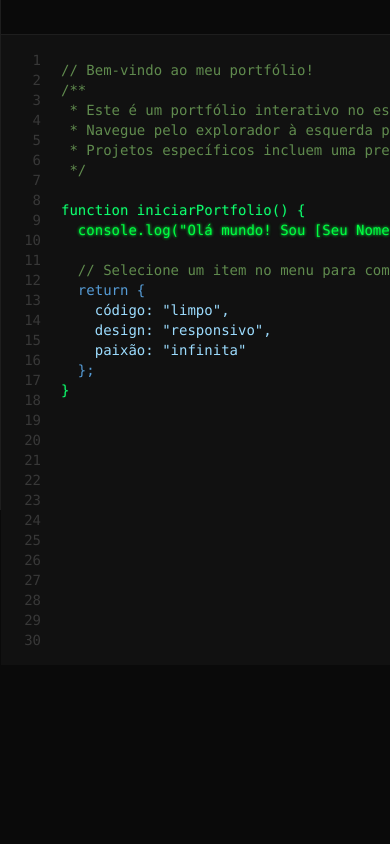
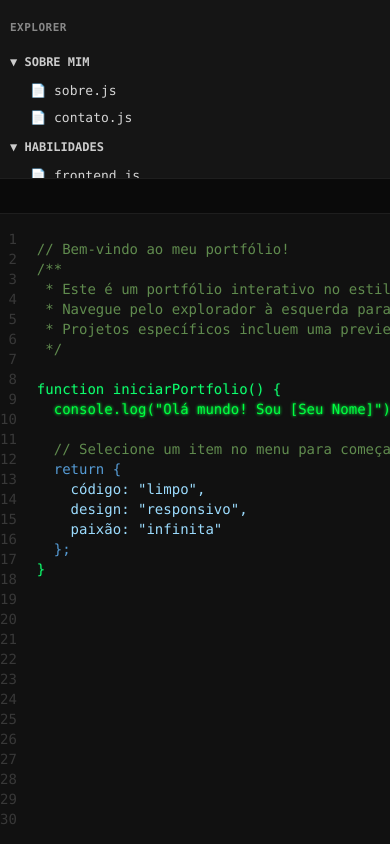
Before and after one commit to nandotPro/Portfolio, a Next.js app: page / in a window 390 px wide. Built offline with nearby package versions, Linux system fonts and the light colour scheme.

Commit message:
feat: add layout ajustment

```diff
--- a/app/globals.css
+++ b/app/globals.css
@@ -26,11 +26,12 @@
   --font-mono: monospace;
 }
 
-@media (prefers-color-scheme: dark) {
-  :root {
-    --background: #0a0a0a;
-    --foreground: #ededed;
-  }
+html, body, #__next {
+  height: 100vh;
+  width: 100vw;
+  margin: 0;
+  padding: 0;
+  overflow: hidden;
 }
 
 * {
@@ -39,10 +40,7 @@
   margin: 0;
 }
 
-html,
 body {
-  max-width: 100vw;
-  overflow-x: hidden;
   background-color: var(--background);
   color: var(--text-color);
   font-family: 'Consolas', 'Monaco', 'Courier New', monospace;
--- a/app/layout.tsx
+++ b/app/layout.tsx
@@ -12,8 +12,8 @@ export default function RootLayout({
   children: React.ReactNode;
 }>) {
   return (
-    <html lang="pt-BR">
-      <body>
+    <html lang="pt-BR" className="h-full w-full">
+      <body className="h-full w-full overflow-hidden">
         {children}
       </body>
     </html>
--- a/app/page.tsx
+++ b/app/page.tsx
@@ -2,6 +2,8 @@ import Layout from '@/components/Layout';
 
 export default function Home() {
   return (
-    <Layout />
+    <main className="h-screen w-screen overflow-hidden">
+      <Layout />
+    </main>
   );
 }
--- a/components/Layout.module.css
+++ b/components/Layout.module.css
@@ -1,11 +1,22 @@
 .container {
-  min-height: 100vh;
+  height: 100vh;
+  width: 100vw;
   display: flex;
   flex-direction: column;
+  overflow: hidden;
 }
 
 .editorContainer {
   display: flex;
   flex: 1;
-  height: 100vh;
+  height: 100%;
+  width: 100%;
+  overflow: hidden;
 }
+
+/* Regra de mídia para dispositivos móveis */
+@media (max-width: 768px) {
+  .editorContainer {
+    flex-direction: column;
+  }
+}
--- a/components/Sidebar.module.css
+++ b/components/Sidebar.module.css
@@ -5,6 +5,7 @@
   border-right: 1px solid #1e1e1e;
   padding-top: 10px;
   height: 100%;
+  z-index: 10;
 }
 
 .explorerHeader {
@@ -49,3 +50,14 @@
   color: var(--matrix-green);
   text-shadow: 0 0 3px var(--matrix-green-glow);
 }
+
+/* Regra de mídia para dispositivos móveis */
+@media (max-width: 768px) {
+  .sidebar {
+    width: 100%;
+    height: auto;
+    max-height: 50vh;
+    border-right: none;
+    border-bottom: 1px solid #1e1e1e;
+  }
+}
```
